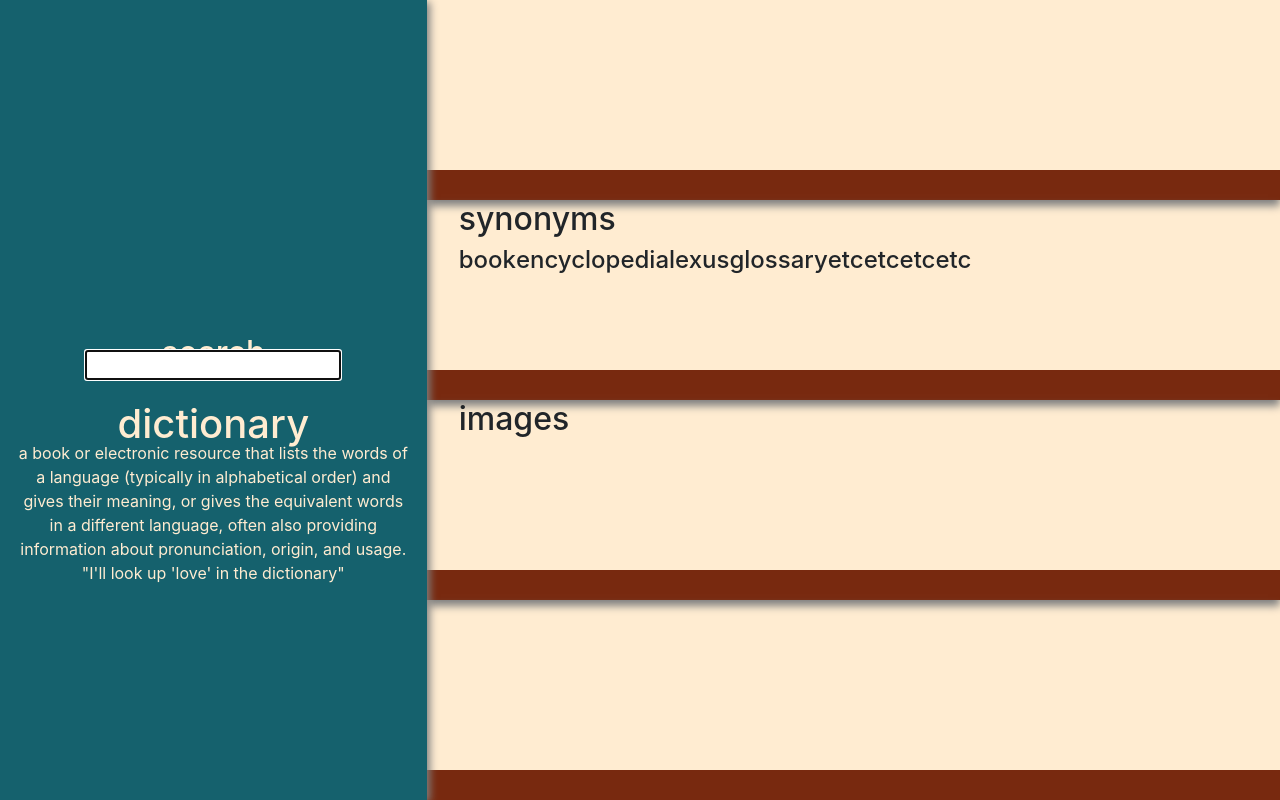
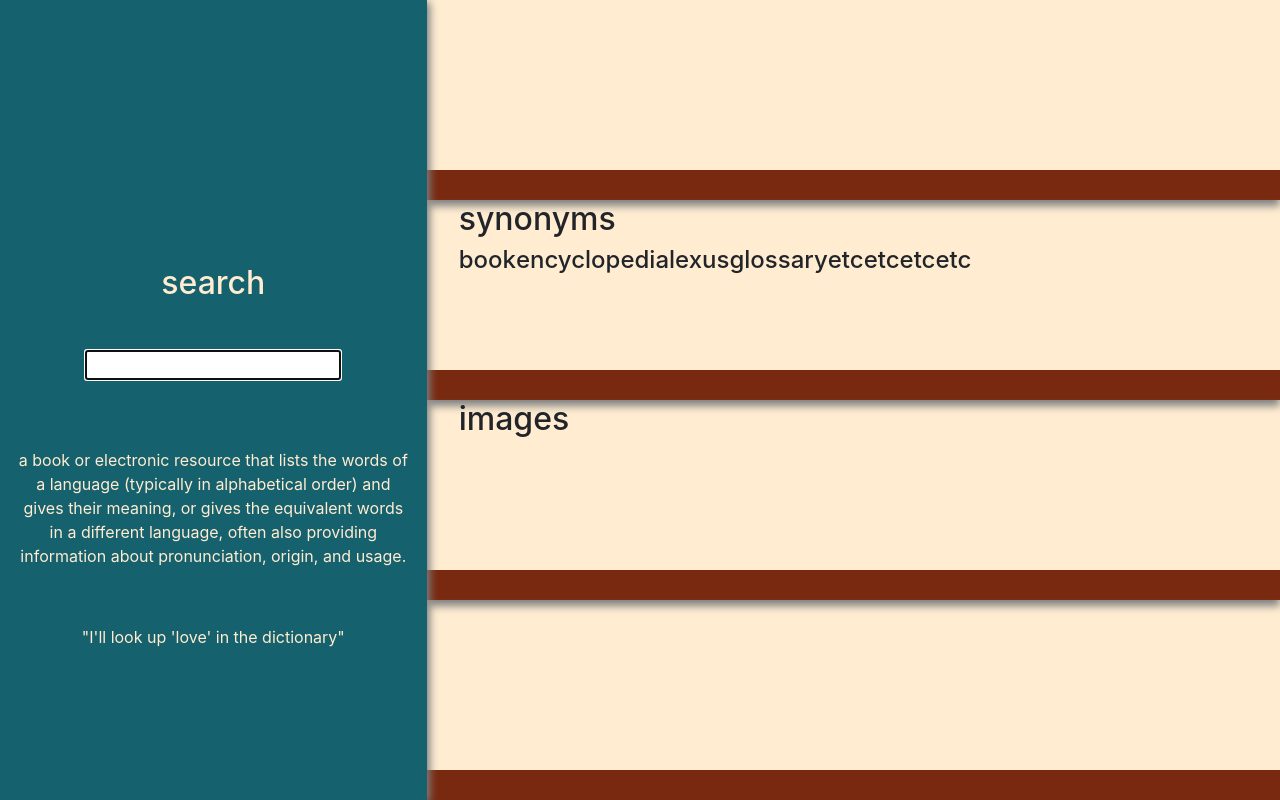
Before and after one commit to maisiemay06/dictionary-project, a React (Create React App) app in the folder dictionary-project/: page / in a window 1280 px wide. Built offline with nearby package versions, Linux system fonts and the light colour scheme.

Commit message:
Add API and handle word submit. Change word to match search

```diff
--- a/dictionary-project/src/App.css
+++ b/dictionary-project/src/App.css
@@ -16,13 +16,13 @@
   height: 50%;
 }
 .left h2 {
-  margin-bottom: -190px;
+  margin-bottom: -120px;
 }
 .left form {
   padding-bottom: 20px;
 }
 .left p {
-  margin-top: -180px;
+  margin-top: -60px;
 }
 
 .right {
--- a/dictionary-project/src/App.js
+++ b/dictionary-project/src/App.js
@@ -1,7 +1,6 @@
 import logo from './logo.svg';
 import './App.css';
 import SearchBar from './SearchBar.js';
-import Definition from './Definition';
 import Synonyms from './Synonyms';
 import Images from './Images';
 
@@ -12,10 +11,10 @@ function App() {
 
       </header>
       <main className="row align-items-center h-100">
-        <div className="left col-4">
+
             <SearchBar />
-            <Definition />
-        </div>
+
+
 
         <div className="right col-8 container">
           <div className="shelf row"></div>
--- a/dictionary-project/src/Definition.js
+++ b/dictionary-project/src/Definition.js
@@ -1,11 +1,12 @@
-import React from "react";
+import React, { useState } from "react";
 
-export default function Definition() {
+export default function Definition(props) {
+    console.log(props.result);
     return (
         <div className="definition row align-items-start">
-            <h1>dictionary</h1>
-            <p>a book or electronic resource that lists the words of a language (typically in alphabetical order) and gives their meaning, or gives the equivalent words in a different language, often also providing information about pronunciation, origin, and usage.
-"I'll look up 'love' in the dictionary"</p>
+            <h1 id="word">{props.result.word}</h1>
+            <p id="description">a book or electronic resource that lists the words of a language (typically in alphabetical order) and gives their meaning, or gives the equivalent words in a different language, often also providing information about pronunciation, origin, and usage.</p>
+            <p id="example">"I'll look up 'love' in the dictionary"</p>
         </div>
     )
 }
--- a/dictionary-project/src/SearchBar.js
+++ b/dictionary-project/src/SearchBar.js
@@ -1,18 +1,35 @@
 import React, { useState } from "react";
+import axios from "axios";
+import Definition from "./Definition";
 
 export default function SearchBar() {
     let [keyword, setKeyword] = useState("");
+    let [result, setResult] = useState({});
+
+    function handleResponse(response) {
+        setResult(response.data[0]);
+    }
+
     function search(event) {
         event.preventDefault();
-        alert("searching")
+        let apiURL = `https://api.dictionaryapi.dev/api/v2/entries/en/${keyword}`;
+        axios.get(apiURL).then(handleResponse);
+    }
+
+    function handleSearchSubmit(event) {
+        setKeyword(event.target.value);
     }
 
     return (
-        <div className="search row align-items-end">
-            <h2>search</h2>
-            <form onSubmit={search}>
-                <input type="text" autoFocus={true}></input>
-            </form>
+        <div className="left col-4">
+            <div className="search row align-items-end">
+                <h2>search</h2>
+                <form onSubmit={search}>
+                    <input type="text" autoFocus={true} onChange={handleSearchSubmit}></input>
+                </form>
+            </div>
+            <Definition result={result} />
+
         </div>
     )
 }
```
Also changed, not shown: 1 other file (tests, documents, lock files or other folders).
